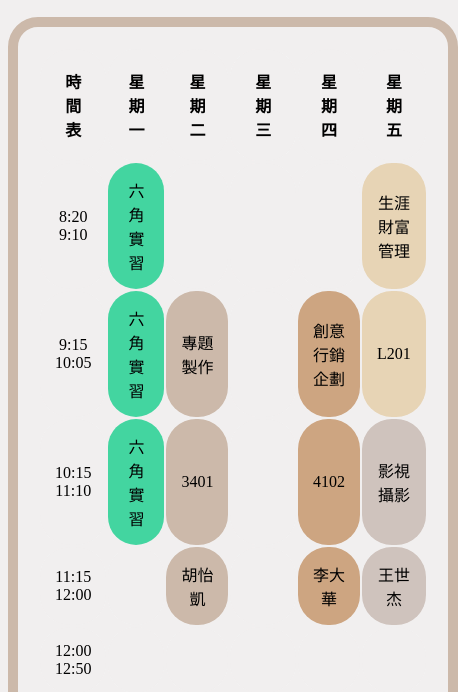
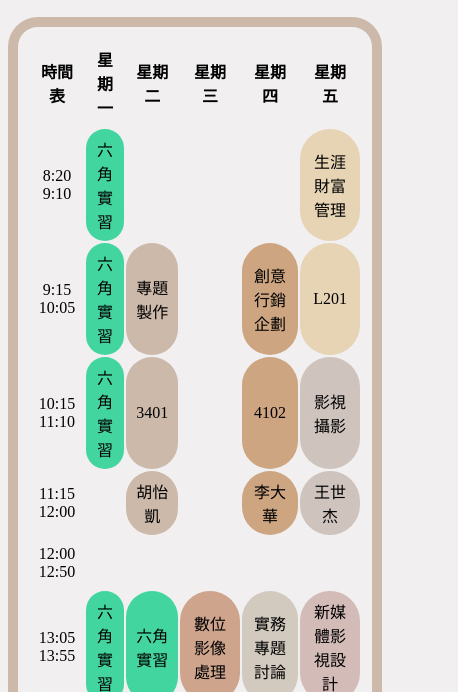
Before and after one commit to peilaa/class-schedule, a plain HTML site: page index.html in a window 390 px wide. Shown: the part 89-781 px from the top of the page, 458 px wide, since content can reach past the window. Drawn offline with Linux system fonts and the light colour scheme.

Commit message:
更新RWD

```diff
--- a/style.css
+++ b/style.css
@@ -76,3 +76,14 @@ th {
 .design {
     background: #d3bbb7;
 }
+@media screen and (max-width:505px) {
+    table {
+        padding: 10px;
+    }
+    td {
+        padding: 8px;
+    }
+    th {
+        padding: 8px;
+    }
+}
```
